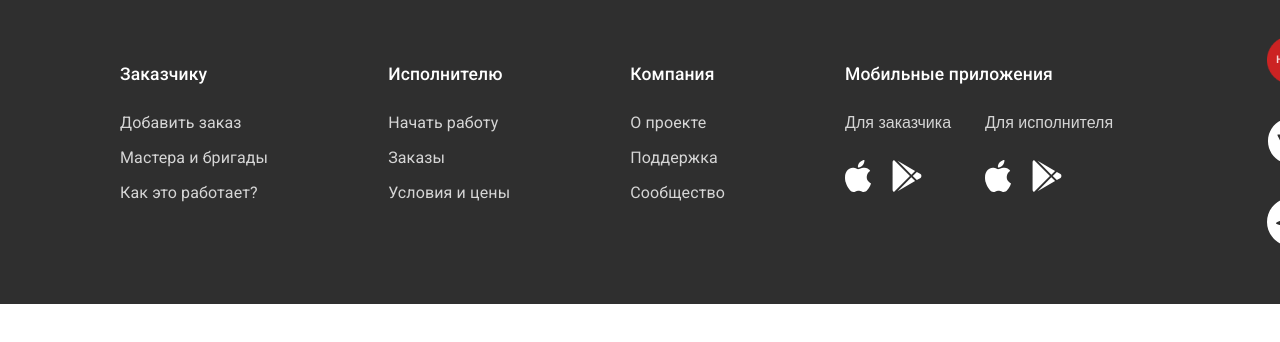
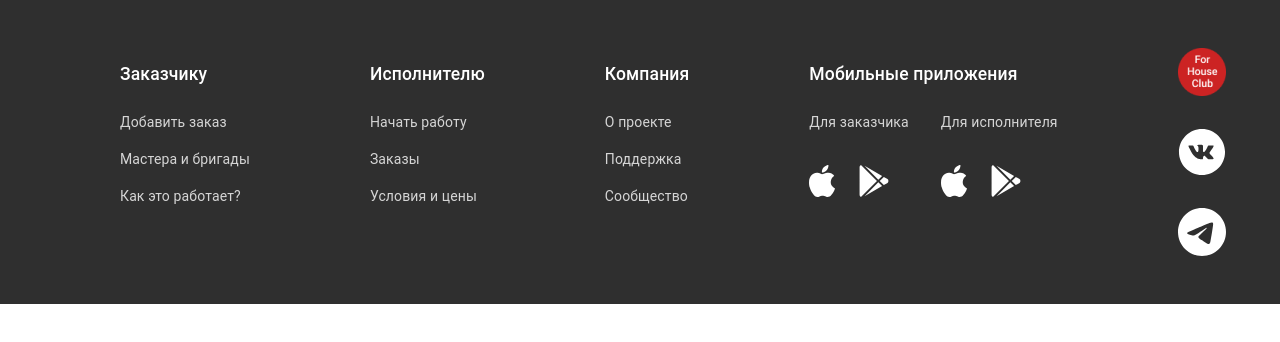
Before and after one commit to kaxadontstarve/Project_2_TypeScript, a React (Create React App) app: page / in a window 1280 px wide. Shown: the top 342 px of the page. Built offline with nearby package versions, Linux system fonts and the light colour scheme.

Commit message:
review 1

```diff
--- a/src/components/Footer.jsx
+++ b/src/components/Footer.jsx
@@ -1,50 +1,83 @@
-import { Stack, Typography } from '@mui/material';
-import React from 'react'
-import cl from "./Footer.module.css";//почемуто когда я называю "ftrsty.css", "Footer.sty.css", "Footer.ftrsty.css" стили не подключаються
-import FooterColumn from './FooterColumn';
+import { Stack, Typography } from "@mui/material";
+import React from "react";
+import cl from "./Footer.module.css"; //почемуто когда я называю "ftrsty.css", "Footer.sty.css", "Footer.ftrsty.css" стили не подключаються
+import FooterColumn from "./FooterColumn";
 import logo from "./imgs/Frame 24 3.png";
 import telegram from "./imgs/Vector (1).svg";
 import playMarket from "./imgs/Vector (2).svg";
 import appleMarket from "./imgs/Vector (3).svg";
 import vk from "./imgs/Vector (4).svg";
 
-
 const Footer = () => {
   return (
-        <Stack className={cl.footer} direction='row'>
-
-            <FooterColumn title='Заказчику' items={['Добавить заказ', 'Мастера и бригады', 'Как это работает?']} />
-            <FooterColumn title='Исполнителю' items={[' Начать работу', 'Заказы', 'Условия и цены']} />
-            <FooterColumn title='Компания' items={[' О проекте', 'Поддержка', 'Сообщество']} />
+    <Stack className={cl.footer} direction="row">
+      <FooterColumn
+        title="Заказчику"
+        items={["Добавить заказ", "Мастера и бригады", "Как это работает?"]}
+      />
+      <FooterColumn
+        title="Исполнителю"
+        items={[" Начать работу", "Заказы", "Условия и цены"]}
+      />
+      <FooterColumn
+        title="Компания"
+        items={[" О проекте", "Поддержка", "Сообщество"]}
+      />
       <Stack className={cl.footer__column}>
-                <Typography variant='h6' className={cl.footer__title}>
+        <Typography variant="h6" sx={{ pb: 3 }}>
           Мобильные приложения
         </Typography>
-                <Stack direction='row' className={cl.footer__row}>
-                    <Stack className={cl.footer__items}>
-                        <div className={cl.footer__item_text}><a href='#'>Для заказчика</a></div>
-                        <Stack direction='row' className={cl.footer__row}>
-                            <Typography><a href='#'><img src={appleMarket} /></a></Typography>
-                            <Typography><a href='#'><img src={playMarket} /></a></Typography>
+        <Stack direction="row" spacing={4}>
+          <Stack spacing={4}>
+            <Typography>Для заказчика</Typography>
+            <Stack direction="row" spacing={3}>
+              {/* <Typography> */}
+              <a href="#">
+                <img src={appleMarket} />
+              </a>
+              {/* </Typography> */}
+              {/* <Typography> */}
+              <a href="#">
+                <img src={playMarket} />
+              </a>
+              {/* </Typography> */}
             </Stack>
           </Stack>
-                    <Stack className={cl.footer__items}>
-                        <div className={cl.footer__item_text}> <a href='#'>Для исполнителя</a></div >
-                        <Stack direction='row' className={cl.footer__row}>
-                            <Typography><a href='#'><img src={appleMarket} /></a></Typography>
-                            <Typography><a href='#'><img src={playMarket} /></a></Typography>
+          <Stack spacing={4}>
+            <Typography>Для исполнителя</Typography>
+            <Stack direction="row" spacing={3}>
+              {/* <Typography> */}
+              <a href="#">
+                <img src={appleMarket} />
+              </a>
+              {/* </Typography> */}
+              {/* <Typography> */}
+              <a href="#">
+                <img src={playMarket} />
+              </a>
+              {/* </Typography> */}
             </Stack>
           </Stack>
         </Stack>
       </Stack>
-            <Stack className={cl.footer__column + ' ' + cl.img_block}>
-                <Typography><a href='#'><img src={logo} /></a></Typography>
-                <Typography><a href='#'><img src={vk} /></a></Typography>
-                <Typography><a href='#'><img src={telegram} /></a></Typography>
+      <Stack spacing={4}>
+        {/* <Typography> */}
+        <a href="#">
+          <img src={logo} />
+        </a>
+        {/* </Typography> */}
+        {/* <Typography> */}
+        <a href="#">
+          <img src={vk} />
+        </a>
+        {/* </Typography> */}
+        {/* <Typography> */}
+        <a href="#">
+          <img src={telegram} />
+        </a>
+        {/* </Typography> */}
       </Stack>
-        </Stack >
-
-
-    )
-}
+    </Stack>
+  );
+};
 export default Footer;
--- a/src/components/Footer.module.css
+++ b/src/components/Footer.module.css
@@ -1,6 +1,6 @@
-@import url('https://fonts.googleapis.com/css2?family=Roboto:wght@400;500&display=swap');
+/* @import url('https://fonts.googleapis.com/css2?family=Roboto:wght@400;500&display=swap'); */
 
-.text {
+/* .text {
     line-height: 19px;
     white-space: nowrap;
     text-decoration: none;
@@ -8,19 +8,18 @@
     font-style: normal;
     font-weight: 400;
     font-size: 16px;
-}
+} */
 
-.title {
+/* .title {
     text-decoration: none;
     color: rgb(255, 255, 255);
     font-style: normal;
     font-weight: 500;
     font-size: 20px;
-
-}
+} */
 
 .footer {
-    display: flex;
+    /* display: flex; */
     width: 1440px;
     height: 304px;
     background-color: #2F2F2F;
@@ -32,23 +31,23 @@
     margin: 12px 120px 60px 0px;
 }
 
-.footer__title {
+/* .footer__title {
     composes: title;
     padding: 0px 0px 25px 0px;
-}
+} */
 
-.footer__text {
+/* .footer__text {
     display: flex;
     flex-direction: column;
     composes: text;
     padding: 0px 0px 16px 0px;
-}
+} */
 
-.footer__items {
+/* .footer__items {
     margin: 0px 0px 0px 0px;
-}
+} */
 
-.footer__item_text {
+/* .footer__item_text {
     composes: text;
     margin: 0px 34px 28px 0px;
 
@@ -57,9 +56,17 @@
 .footer__item_text a {
     color: rgba(255, 255, 255, 0.8);
 
+} */
+
+p,p>a {
+  color: rgba(255, 255, 255, 0.8);
 }
 
-.footer__items img {
+h6 {
+  color: white;
+}
+
+/* .footer__items img {
     margin: 0px 20.58px 0px 0px;
 }
 
@@ -69,4 +76,4 @@
 
 .img_block img {
     margin: 0px 0px 32.96px 0px;
-}
+} */
--- a/src/components/FooterColumn.tsx
+++ b/src/components/FooterColumn.tsx
@@ -1,28 +1,26 @@
-import { Stack, Typography } from '@mui/material';
-import React from 'react'
+import { Stack, Typography } from "@mui/material";
+import React from "react";
 import cl from "./Footer.module.css";
 
 interface FooterColumnProps {
   title: string;
   items: [];
-
 }
 
 const FooterColumn = ({ title, items }: FooterColumnProps) => {
-
   return (
     <Stack className={cl.footer__column}>
-            <Typography variant='h6' className={cl.footer__title}>
+      <Typography variant="h6" sx={{ pb: 3 }}>
+        {/* <Typography variant="h6" className={cl.footer__title}> */}
         {title}
       </Typography>
-            {items.map((item) =>
-                <Typography>
-                    <a href='#' className={cl.footer__text}>
-                        {item}
-                    </a>
+      {items.map((item) => (
+        <Typography sx={{ pb: 2 }}>
+          {/* <Typography className={cl.footer__text}> */}
+          <a href="#">{item}</a>
         </Typography>
-            )}
+      ))}
     </Stack>
-    )
-}
+  );
+};
 export default FooterColumn;
```
Also changed, not shown: 1 other file (tests, documents, lock files or other folders). Lines whose indentation alone changed are shown as unchanged.
